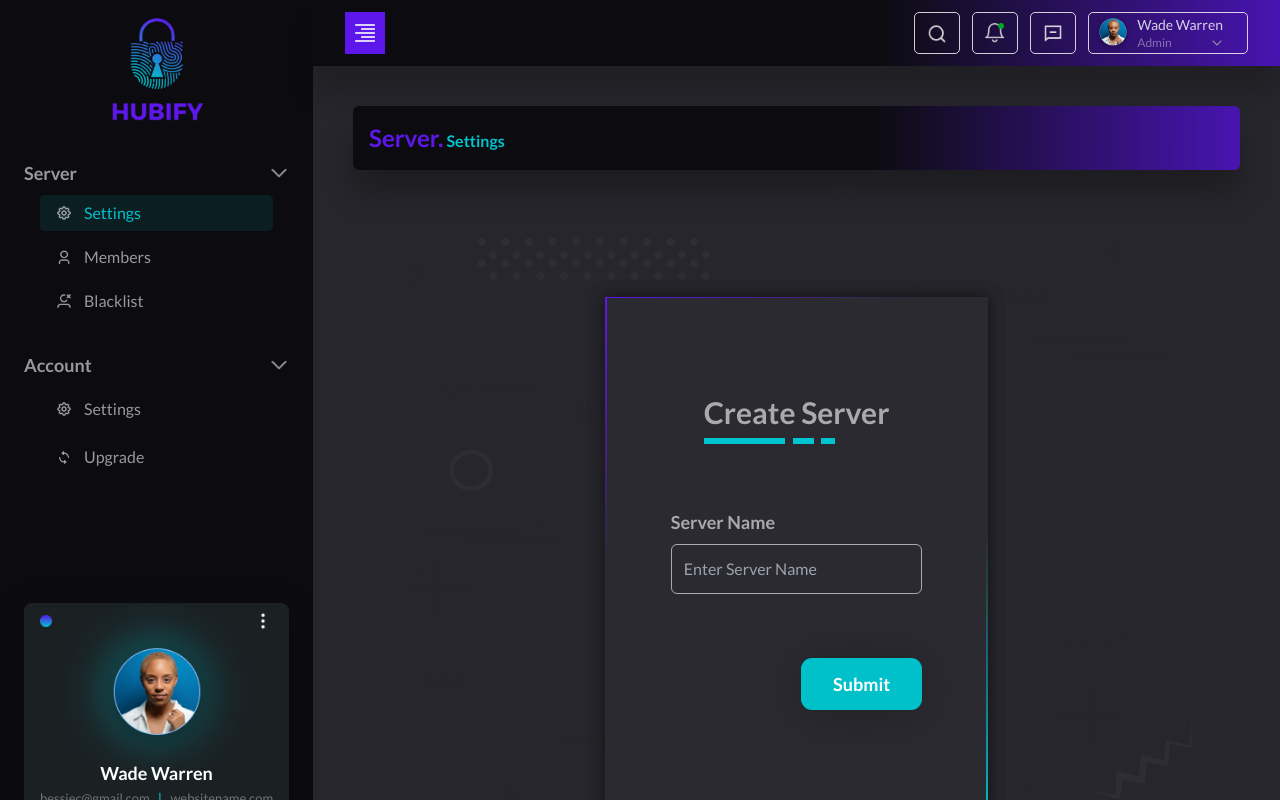
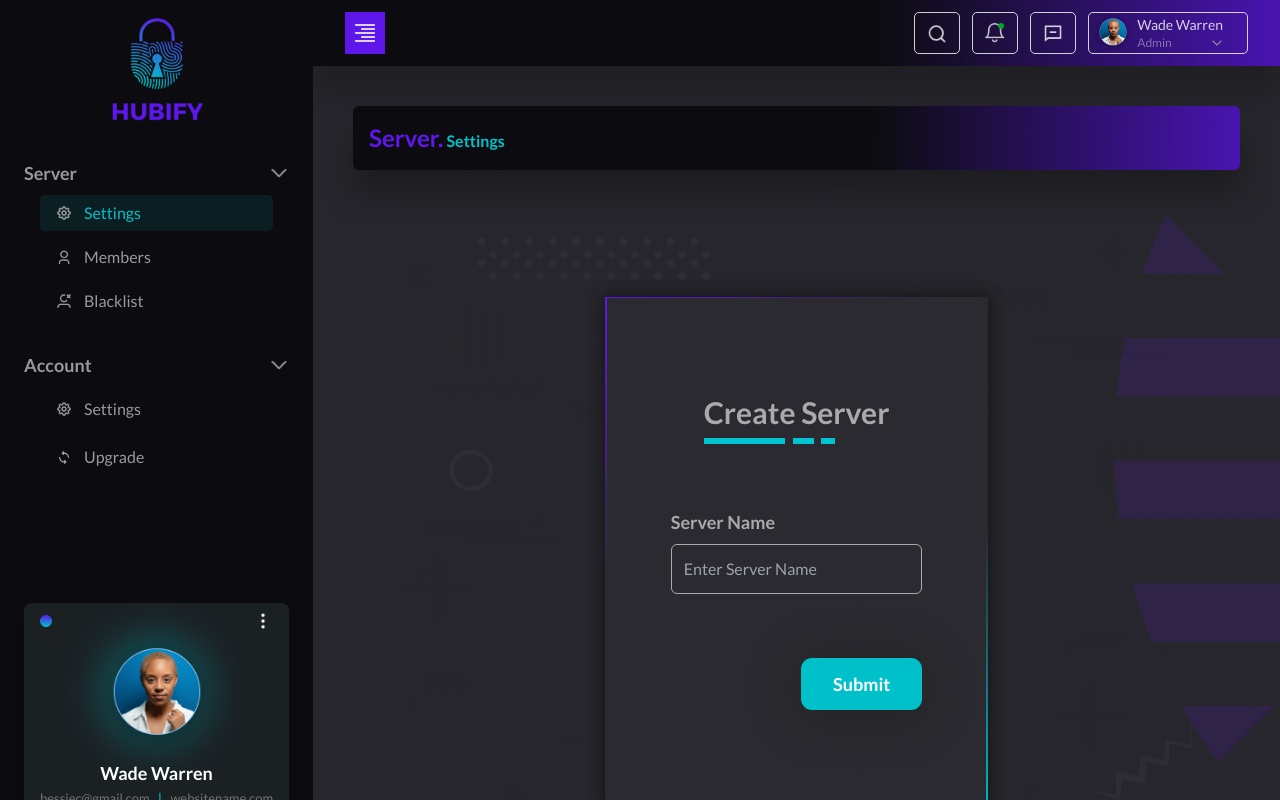
Before and after one commit to Dev-SalamSheikh/Admin-Dashboard-Project, a React (Create React App) app: page /server/settings in a window 1280 px wide. Shown: the top 800 px of the page. Built offline with nearby package versions, Linux system fonts and the light colour scheme.

Commit message:
shapes added

```diff
--- a/src/components/AccountContent.jsx
+++ b/src/components/AccountContent.jsx
@@ -3,6 +3,7 @@
 import Navbar from "./Navbar";
 import CopyrightFooter from "./CopyrightFooter";
 import Unlock from "../assets/unlock.png";
+import circle from "../assets/circle.png";
 import { useState } from "react";
 
 const ServerContent = ({ hideandseek }) => {
@@ -37,7 +38,7 @@
   };
 
   return (
-    <div className="bg-LoginContainer w-full min-h-screen">
+    <div className="bg-LoginContainer w-full min-h-screen relative overflow-x-hidden">
       {/* Calling Navbar */}
       <Navbar hideandseek={hideandseek} />
 
@@ -315,6 +316,11 @@
           </div>
         </div>
 
+        {/* Shapes */}
+        <div className="absolute right-[-13%] top-[30%] rotate-45">
+          <img src={circle} alt="circle" />
+        </div>
+
         {/* Footer */}
         <div className="mt-4">
           <CopyrightFooter />
--- a/src/components/ServerContent.jsx
+++ b/src/components/ServerContent.jsx
@@ -2,6 +2,7 @@
 import Header from "./Header";
 import Navbar from "./Navbar";
 import CopyrightFooter from "./CopyrightFooter";
+import circle from "../assets/circle.png";
 import { useState } from "react";
 
 const ServerContent = ({ hideandseek }) => {
@@ -17,7 +18,7 @@
   };
 
   return (
-    <div className="bg-LoginContainer w-full min-h-screen">
+    <div className="bg-LoginContainer w-full min-h-screen relative overflow-x-hidden">
       {/* Calling Navbar */}
       <Navbar hideandseek={hideandseek} />
 
@@ -97,6 +98,11 @@
           </div>
         </div>
 
+        {/* Shapes */}
+        <div className="absolute right-[-13%] top-[30%] rotate-45">
+          <img src={circle} alt="circle" />
+        </div>
+
         {/* Footer */}
         <div className="mt-4">
           <CopyrightFooter />
--- a/src/index.css
+++ b/src/index.css
@@ -77,6 +77,7 @@
 .content_container {
   background-image: url("./assets/backgroundImage.png");
   background-size: contain;
+  position: relative;
 }
 
 .content_container .card {
```
